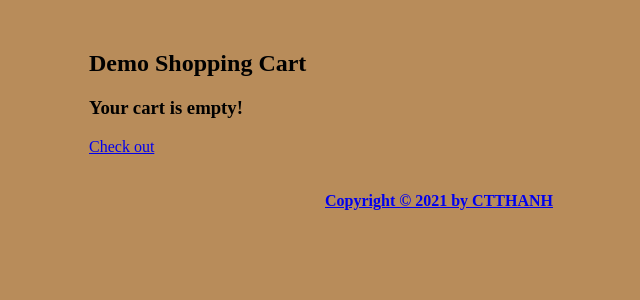
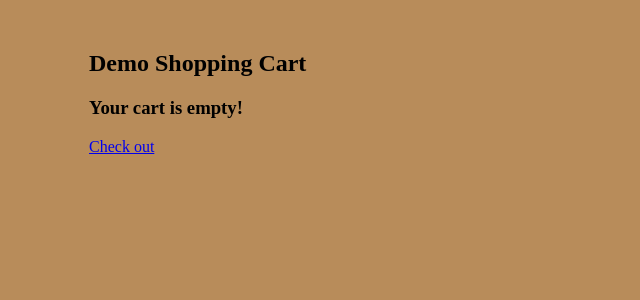
Before and after one commit to dtkhoa179/web1709, a PHP site: page /cart.php in a window 1280 px wide. Shown: the top 300 px of the page, without its empty margins (201-841 px from the left). Run offline with PHP 8.4, Linux system fonts and the light colour scheme.

Commit message:
Update cart.php

```diff
--- a/cart.php
+++ b/cart.php
@@ -127,7 +127,6 @@ $total_price += ($product["price"]*$product["quantity"]);
 
 
 <br /><br />
-<center><a href="https://ctthanh.com"><strong>Copyright &copy 2021 by CTTHANH</strong></a> <br /><br /></center>
 </div>
 </body>
 </html>
```
